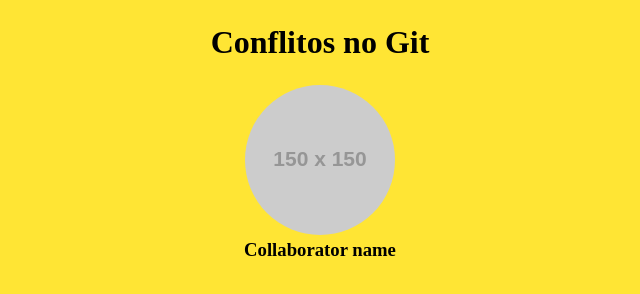
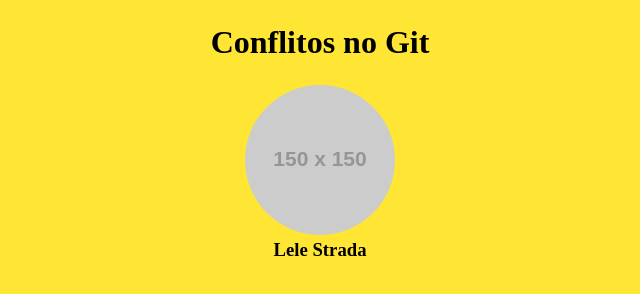
Before and after one commit to cintiafumi/conflicts, a website: page src/index.html in a window 1280 px wide. Shown: the full height of the page, 320-960 px from the left. Drawn offline with Linux system fonts and the light colour scheme; placeholder pictures from the web are drawn by us.

Commit message:
feat: add collaborator

```diff
--- a/src/index.html
+++ b/src/index.html
@@ -10,7 +10,7 @@
     <div id="root">
       <a class="collaborator" href="https://github.com" target="_blank">
         <img src="https://via.placeholder.com/150" alt="Placeholder" />
-        <h3>Collaborator name</h3>
+        <h3>Lele Strada</h3>
       </a>
     </div>
     <script src="index.js" type="module"></script>
```
